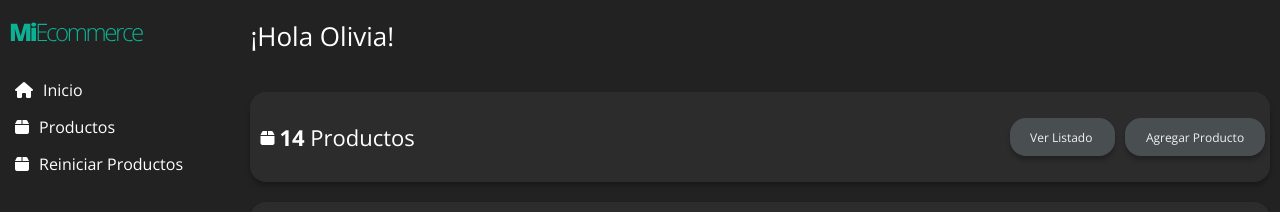
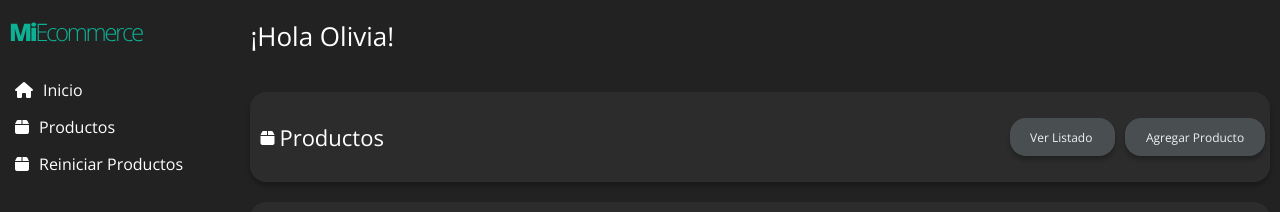
Before and after one commit to carvargas/dashboard_grupo3, a React (Create React App) app in the folder dashboard/: page / in a window 1280 px wide. Shown: the top 212 px of the page. Built offline with nearby package versions, Linux system fonts and the light colour scheme; no server answers.

Commit message:
en Home se ve la cantidad de productos del listado

```diff
--- a/dashboard/src/pages/Home/Home.js
+++ b/dashboard/src/pages/Home/Home.js
@@ -2,15 +2,18 @@
 import { Link } from "react-router-dom";
 import { HomeItem, HomeButton } from "./HomeComponents";
 import "./Home.css";
+import useProductListFetch from "../../hooks/useProductListFetch";
 
 const Home = () => {
+  const [products] = useProductListFetch();
+  console.log(products);
   return (
     <div className="home-container">
       <HomeItem>
         <section>
           <i className="fa-solid fa-box"></i>
           <p>
-            <b>14</b> Productos
+            <b>{products ? products.length : "..."}</b> Productos
           </p>
         </section>
         <div>
```
Also changed, not shown: 1 other file (tests, documents, lock files or other folders).
